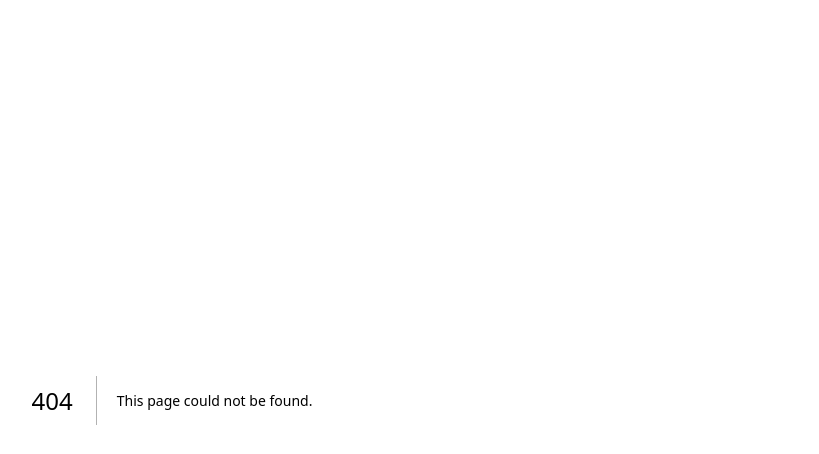
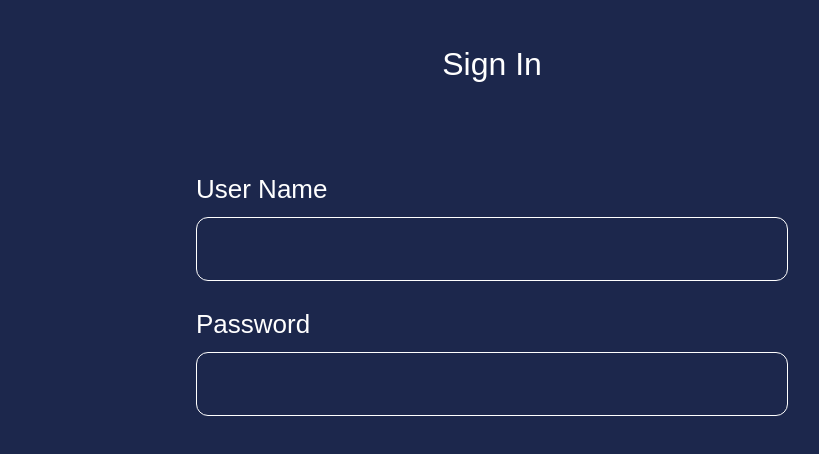
Before and after one commit to m-ehsan81/jc-app, a Next.js app: page /sign-in in a window 1280 px wide. Before the commit this address had no page. Shown: the top 454 px of the page, without its empty margins (148-967 px from the left). Built offline with nearby package versions, Linux system fonts and the light colour scheme; a web font is replaced by a local one.

Commit message:
create signIn page

```diff
--- /dev/null
+++ b/src/app/sign-in/page.tsx
@@ -0,0 +1,20 @@
+import CustomInput from "@/components/custom-input";
+
+const SignIn: React.FC = () => {
+  return (
+    <div className="px-6 py-10 flex justify-between flex-col">
+      <div>
+        <p className="text-[2rem] text-center">Sign In</p>
+
+        <div className="flex flex-col gap-6 mt-[5.125rem]">
+          <CustomInput label="User Name" />
+          <CustomInput label="Password" />
+        </div>
+      </div>
+
+      <div></div>
+    </div>
+  );
+};
+
+export default SignIn;
```
